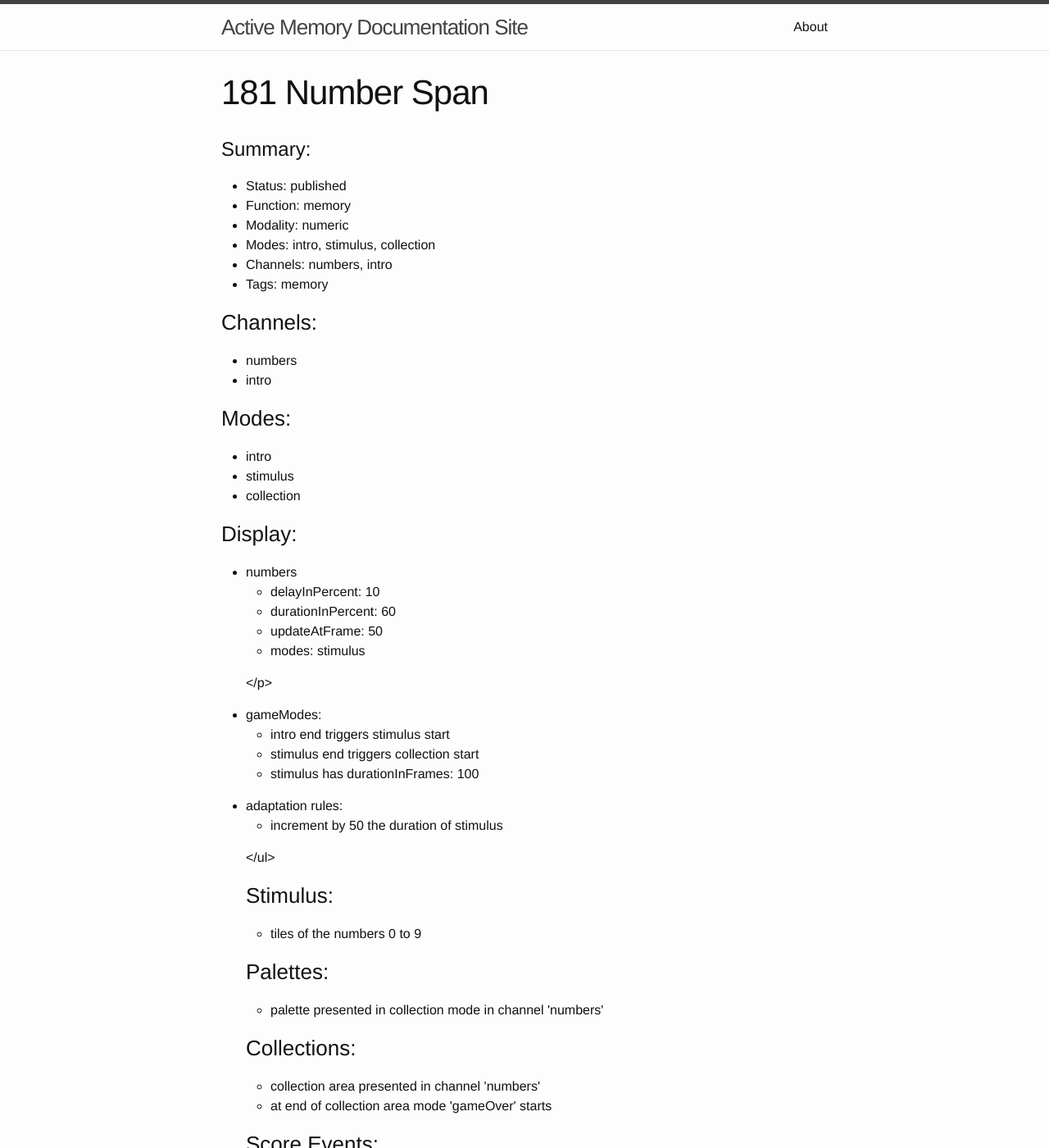
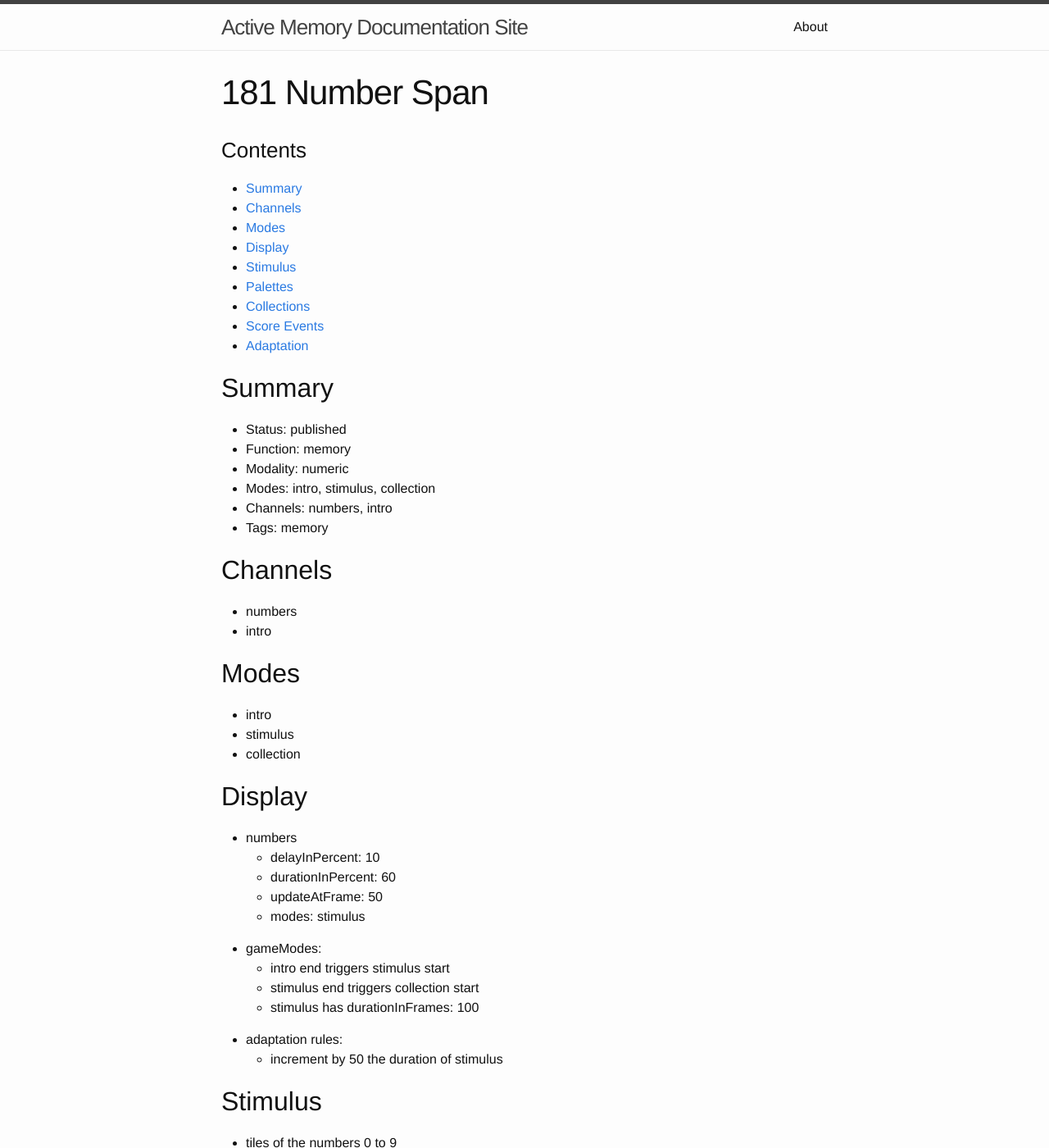
Before and after one commit to davidkohn/davidkohn.github.io, a Jekyll site: the page built from _posts/2014-08-27-181-number-span.md, in a window 1280 px wide and 1400 px high. Shown: the whole window at 82% size. Built offline with Jekyll 4.4.1, drawn with Linux system fonts in a browser that asks for light colours; some of the changed text lies outside the part shown.

Commit message:
Add table of contents to posts and correct markdown mistakes

```diff
--- a/_posts/2014-08-27-181-number-span.md
+++ b/_posts/2014-08-27-181-number-span.md
@@ -5,11 +5,14 @@ category: doc
 date: 2014-08-27 11:46:49
 ---
 
-* toc
+### Contents
+{:.no_toc}
+
+* Will be replaced with the ToC, excluding the "Contents" header
 {:toc}
 
+## Summary
 <p>
-<h1> Summary:</h1>
 <ul>
 <li>Status: published</li>
 <li>Function: memory</li>
@@ -20,16 +23,16 @@ date: 2014-08-27 11:46:49
 </ul>
 </p>
 
+## Channels
 <p>
-<h3>Channels:</h3>
 <ul>
 <li>numbers</li>
 <li>intro</li>
 </ul>
 </p>
 
+## Modes
 <p>
-<h3>Modes:</h3>
 <ul>
 <li>intro</li>
 <li>stimulus</li>
@@ -37,7 +40,7 @@ date: 2014-08-27 11:46:49
 </ul>
 </p>
 
-<h3>Display:</h3>
+## Display
 <p>
 <ul>
 <li>numbers</li>
@@ -47,16 +50,23 @@ date: 2014-08-27 11:46:49
 <li>updateAtFrame: 50</li>
 <li>modes: stimulus</li>
 </ul>
+</ul>
 </p>
+
 <p>
+<ul>
 <li>gameModes:</li>
 <ul>
 <li>intro end triggers stimulus start</li>
 <li>stimulus end triggers collection start</li>
 <li>stimulus has durationInFrames: 100</li>
 </ul>
+</ul>
 </p>
+
+
 <p>
+<ul>
 <li>adaptation rules:</li>
 <ul>
 <li>increment by 50 the duration of stimulus</li>
@@ -64,21 +74,21 @@ date: 2014-08-27 11:46:49
 </ul>
 </p>
 
-<h3>Stimulus:</h3>
+## Stimulus
 <p>
 <ul>
 <li>tiles of the numbers 0 to 9</li>
 </ul>
 </p>
 
-<h3>Palettes:</h3>
+## Palettes
 <p>
 <ul>
 <li>palette presented in collection mode in channel 'numbers'</li>
 </ul>
 </p>
 
-<h3>Collections:</h3>
+## Collections
 <p>
 <ul>
 <li>collection area presented in channel 'numbers'</li>
@@ -86,12 +96,12 @@ date: 2014-08-27 11:46:49
 </ul>
 </p>
 
-<h3>Score Events:</h3>
+## Score Events
 <p>
 <ul>
 <li>ID: 469</li>
 <ul>
-<li>score name: correct_cue_position<li>
+<li>score name: correct_cue_position</li>
 <li>channel: numbers</li>
 <li>label: Numbers remembered</li>
 <li>weight: 1.0</li>
@@ -99,7 +109,7 @@ date: 2014-08-27 11:46:49
 </ul>
 </p>
 
-<h3>Adaptation:</h3>
+## Adaptation
 <p>
 <ul>
 <li>Adaptation Thresholds:</li>
```
Also changed, not shown: _posts/2014-08-27-254-number-sort.md (+11 -8 lines).
